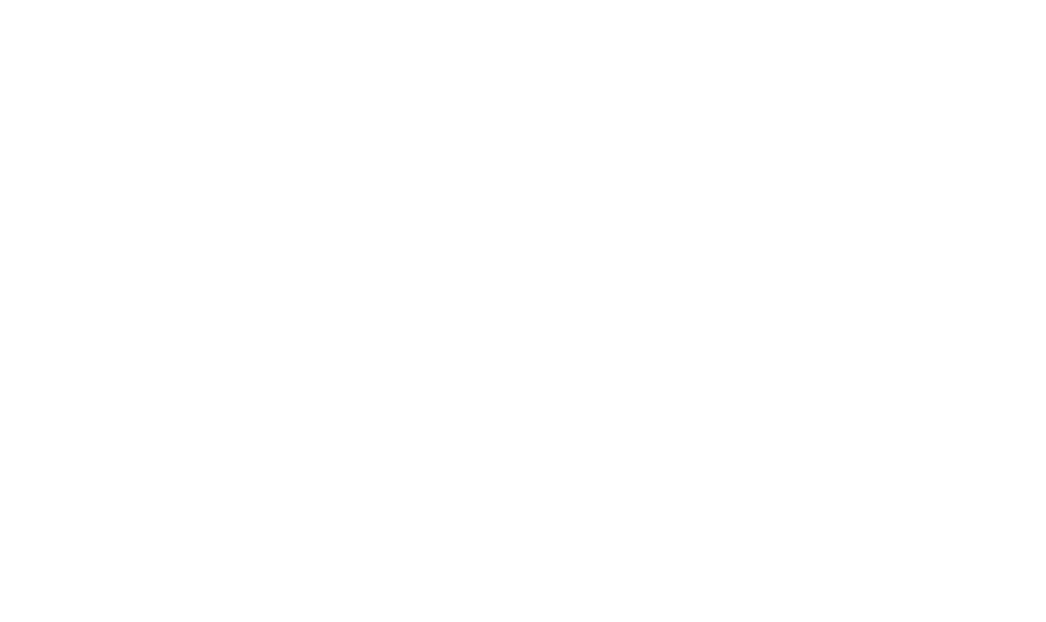
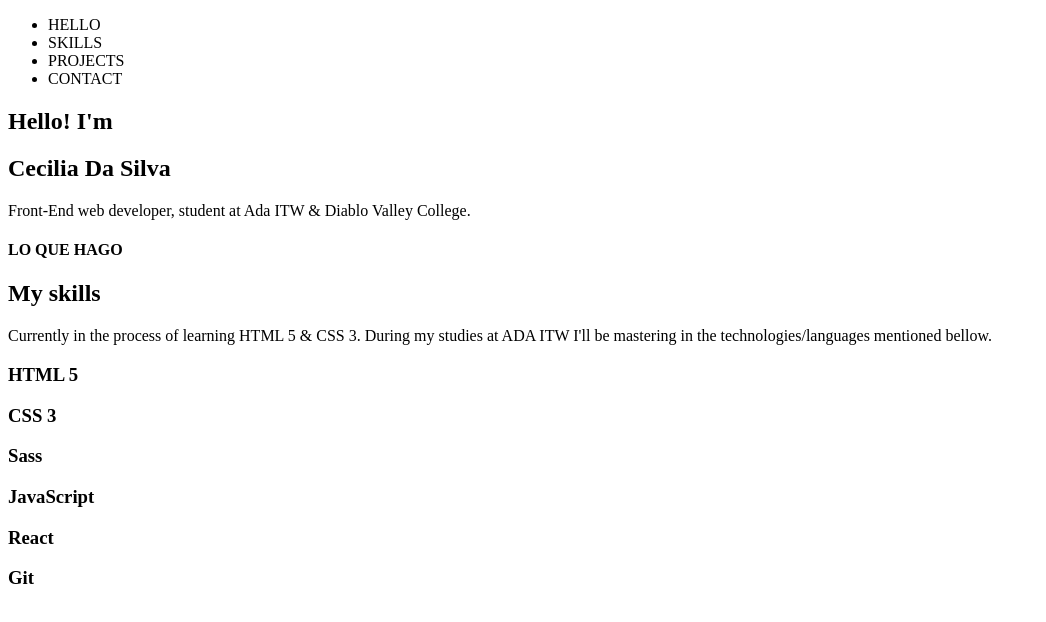
Before and after one commit to ceciliaads/Portfolio-Cecilia-Da-Silva, a plain HTML site: page index.html in a window 1280 px wide. Shown: the whole page, without its empty margins (0-1046 px from the left). Drawn offline with Linux system fonts and the light colour scheme.

Commit message:
progress on structure HTML, developed header, presentation & skills section

```diff
--- a/index.html
+++ b/index.html
@@ -8,8 +8,106 @@
 
     <!-- LINKS -->
     <link rel="stylesheet" href="style.css">
+
+    <!-- CDM ICONS -->
+    <script src="https://kit.fontawesome.com/b82efd4820.js" crossorigin="anonymous"></script>
+
 </head>
 <body>
+    <!------------------------------------------------------------------
+        ----------------------- NAVIGATION BAR ------------------------>
+    <header>
+        <nav>
+            <ul>
+                <li>
+                    HELLO
+                </li>
+                <li>
+                    SKILLS
+                </li>
+                <li>
+                    PROJECTS
+                </li>
+                <li>
+                    CONTACT
+                </li>
+            </ul>
+        </nav>
+    </header>
+
+    <!------------------------------------------------------------------
+        ----------------------- PRESENTATION -------------------------->
+
+    <section class="container-presentation">
+        <main>
+            <h2>
+                Hello! I'm
+            </h2>
+            <h1>
+                Cecilia Da Silva
+            </h1>
+            <p>
+                Front-End web developer, student at Ada ITW & Diablo Valley College.
+            </p>
+            <h4>
+                <span>
+                    LO QUE HAGO
+                </span>
+            </h4>
+        </main>
+        <aside>
+            <!-- IMAGE -->
+        </aside>
+    </section>
+
+    <!------------------------------------------------------------------
+        ----------------------- SKILLS -------------------------------->
+
+    <section class="container-skills">
+        <div>
+            <h2>
+                My skills
+            </h2>
+            <p>
+                Currently in the process of learning HTML 5 & CSS 3. During my studies at ADA ITW I'll be mastering in the technologies/languages mentioned bellow.
+            </p>
+        </div>
+
+        <!------------------------- TECHNOLOGIES/ LANGUAGES ------------------------->
+
+        <div class="container-technologies">
+            <article>
+                <h3>
+                    HTML 5
+                </h3>
+            </article>
+            <article>
+                <h3>
+                    CSS 3
+                </h3>
+            </article>
+            <article>
+                <h3>
+                    Sass
+                </h3>
+            </article>
+            <article>
+                <h3>
+                    JavaScript
+                </h3>
+            </article>
+            <article>
+                <h3>
+                    React
+                </h3>
+            </article>
+            <article>
+                <h3>
+                    Git
+                </h3>
+            </article>
+        </div>
+    </section>
 
 </body>
 </html>
```
